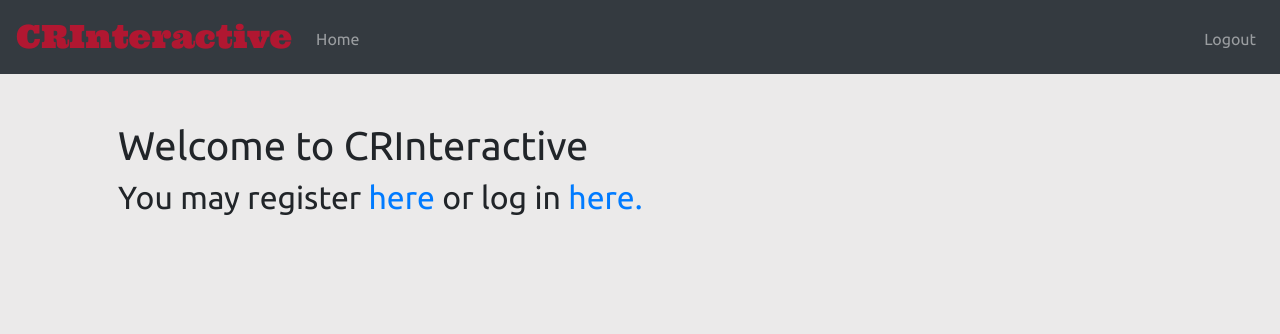
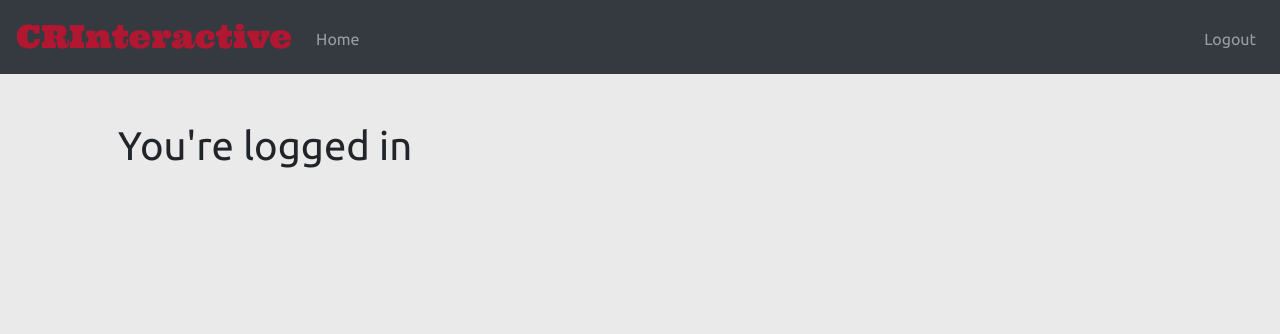
Before and after one commit to hectorastrom/CRInteractive, a Flask app: page / in a window 1280 px wide. Shown: the top 334 px of the page. Run offline with Flask 2, Linux system fonts and the light colour scheme; the visitor is signed in with stand-in values (Sample User, id 1); some libraries are stand-ins or nearby versions.

Commit message:
Added some login verification to index.html

```diff
--- a/app/templates/index.html
+++ b/app/templates/index.html
@@ -4,6 +4,11 @@
 
 
 {% block main %}
-<h1>Welcome to CRInteractive</h1>
-<h2>You may register <a href="{{ url_for('register') }}">here</a> or log in <a href="{{ url_for('login') }}">here.</a></h2>
+{% if current_user.is_authenticated %}
+<h1>You're logged in</h1>
+{% else %}
+    <h1>Welcome to CRInteractive</h1>
+    <h2>You may register <a href="{{ url_for('register') }}">here</a> or log in <a href="{{ url_for('login') }}">here.</a></h2>
+{% endif %}
+
 {% endblock main %}
```
